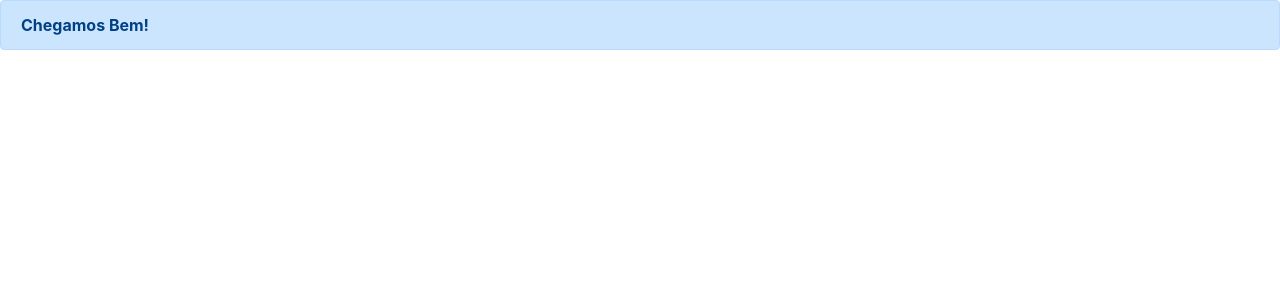
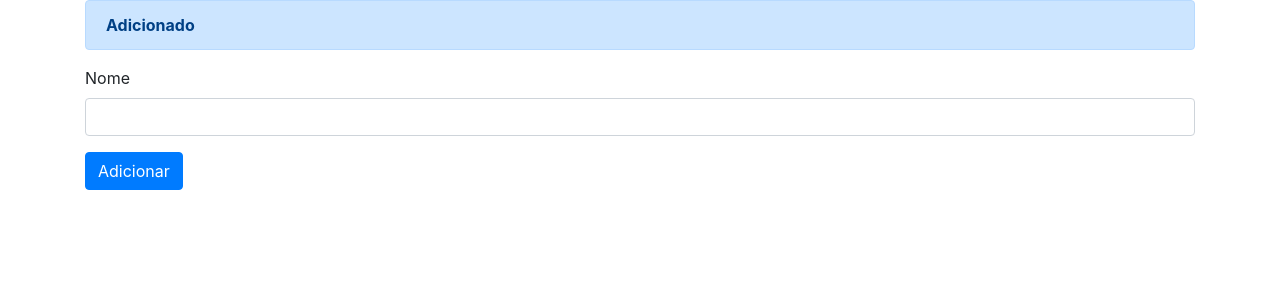
Before and after one commit to JacoMiranda/Angular_projeto_1, an Angular app: page / in a window 1280 px wide. Shown: the top 300 px of the page. Built offline with nearby package versions, Linux system fonts and the light colour scheme.

Commit message:
Criando um form-group com label e input  no app.componet.html

```diff
--- a/src/app/app.component.html
+++ b/src/app/app.component.html
@@ -1,3 +1,12 @@
-<div class="alert alert-primary" role="alert">
-  <strong>Chegamos Bem!</strong>
+<div class="container">
+  <div class="alert alert-primary" role="alert">
+    <strong>Adicionado</strong>
+  </div>
+
+  <div class="form-group">
+    <label>Nome</label>
+    <input class="form-control" type="text" />
+  </div>
+
+  <button class="btn btn-primary" type="button">Adicionar</button>
 </div>
```
